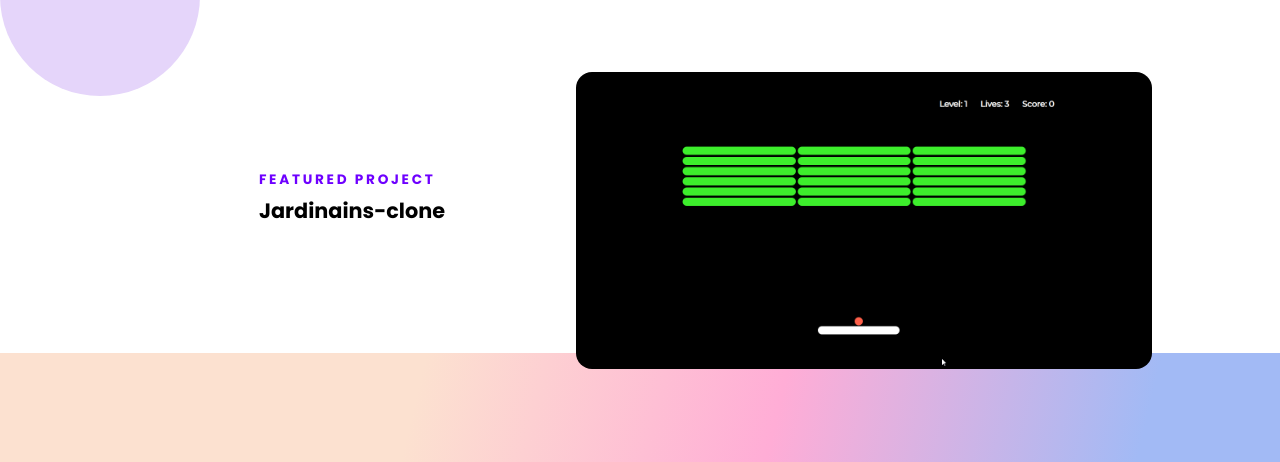
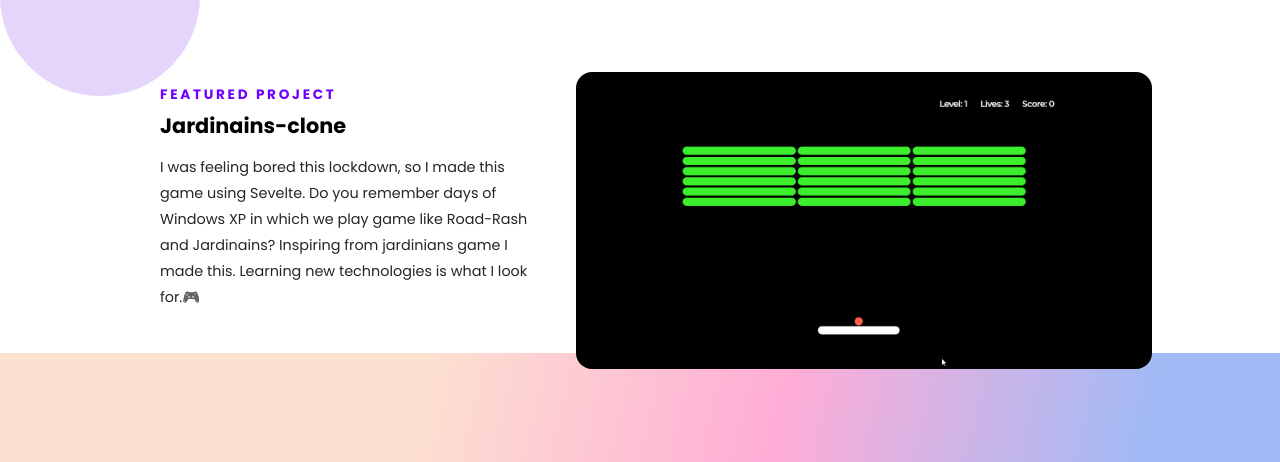
Before and after one commit to atharva20-coder/aj-porfolio, a plain HTML site: page index.html in a window 1280 px wide. Shown: the part 950-1412 px from the top of the page. Drawn offline with nearby package versions, Linux system fonts and the light colour scheme; a script that the page names is missing.

Commit message:
Update index.html

```diff
--- a/index.html
+++ b/index.html
@@ -65,7 +65,7 @@
             <div class="inner transition2">
                 <p class="subtitle">Featured Project</p>
                 <a href="https://jardinains-clone.netlify.app/" class="featured-title myBtn_multi">Jardinains-clone</a>
-                <p class="featured-desc"></p>
+                <p class="featured-desc">I was feeling bored this lockdown, so I made this game using Sevelte. Do you remember days of Windows XP in which we play game like Road-Rash and Jardinains? Inspiring from jardinians game I made this. Learning new technologies is what I look for.🎮 </p>
             </div>
         </div>
         <img class="right transition2" style="border-radius: 1em;" src="./images/jardinians.gif" alt="Featured Project">
```
